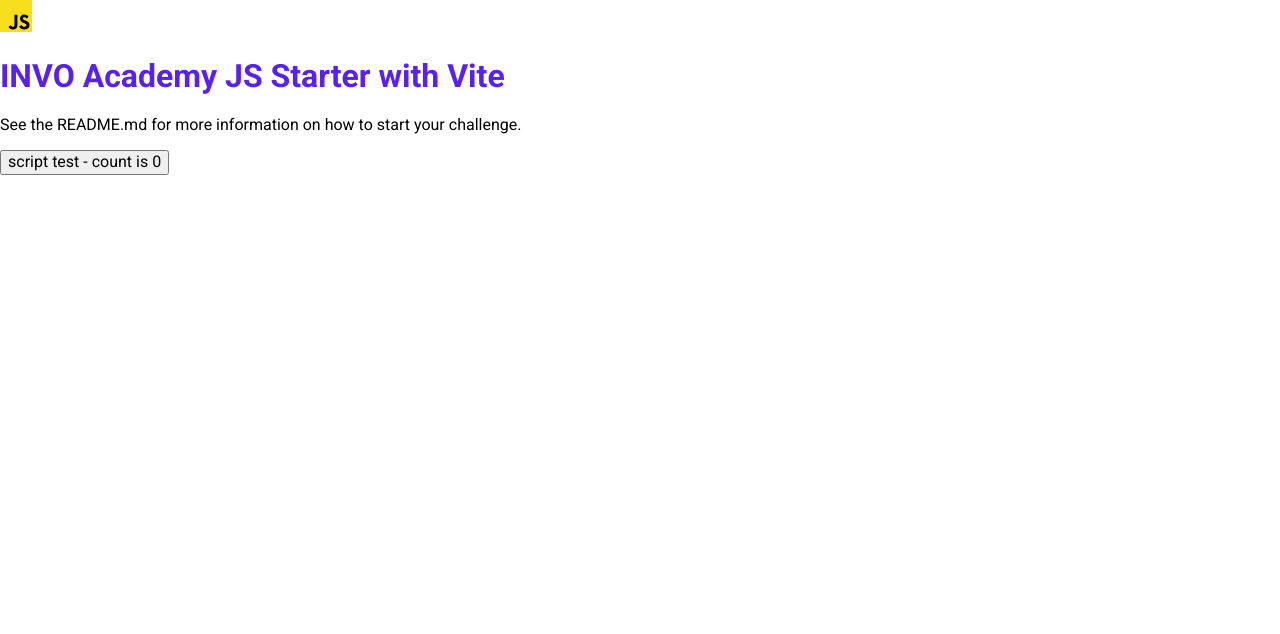
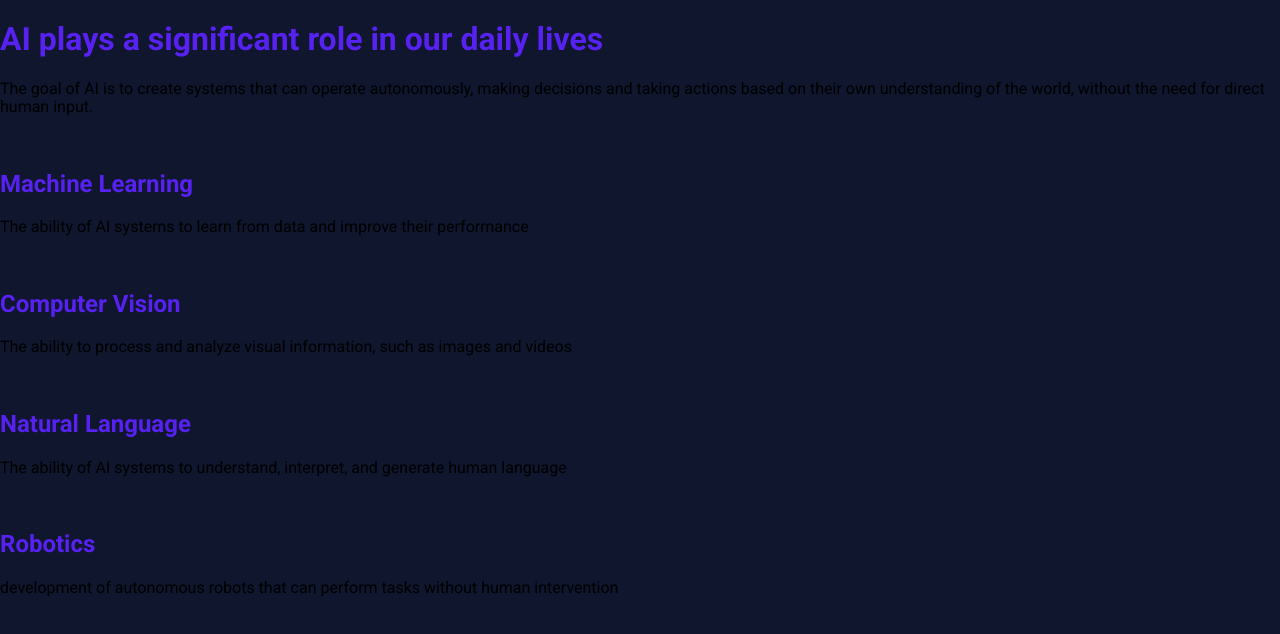
Before and after one commit to PufAnimalsDev/sectionOfTheFourAiAreas, a website built with Vite: page index.html in a window 1280 px wide. Built offline with nearby package versions, Linux system fonts and the light colour scheme.

Commit message:
add HTML structure

```diff
--- a/index.html
+++ b/index.html
@@ -5,21 +5,53 @@
   <meta charset="UTF-8" />
   <link rel="icon" type="image/svg+xml" href="/vite.svg" />
   <meta name="viewport" content="width=device-width, initial-scale=1.0" />
-  <title>INVO Academy JS Starter with Vite</title>
+  <title>AI plays a significant role in our daily lives</title>
 </head>
 
 <!-- In order to start your challenge, remove all the content inside <div id="home-page"></div> and start coding :) -->
 
 <body>
   <div id="home-page">
-    <div>
-      <img src="/public/images/javascript.svg" class="logo vanilla" alt="JavaScript logo" />
-      <h1>INVO Academy JS Starter with Vite</h1>
-      <p>
-        See the README.md for more information on how to start your challenge.
-      </p>
-      <div class="card">
-        <button id="counter" type="button"></button>
+    <div class="homepage-main-component">
+      <div class="homepage-main-component__heading-container">
+        <h1 class="homepage-main-component__title">AI plays a significant role in our daily lives</h1>
+        <p class="homepage-main-component__description">The goal of AI is to create systems that can operate
+          autonomously, making decisions and taking actions based on their own understanding of the world, without the
+          need for direct human input.</p>
+      </div>
+      <div class="homepage-main-component__contentGrid-container">
+        <div class="contentGrid-component">
+          <div class="contentGrid-component__img-wrapper">
+            <img src="" alt="">
+          </div>
+          <h2 class="contentGrid-component__titile">Machine Learning</h2>
+          <p class="contentGrid-component__description"> The ability of AI systems to learn from data and improve their
+            performance </p>
+        </div>
+        <div class="contentGrid-component">
+          <div class="contentGrid-component__img-wrapper">
+            <img src="" alt="">
+          </div>
+          <h2 class="contentGrid-component__titile">Computer Vision</h2>
+          <p class="contentGrid-component__description">The ability to process and analyze visual information, such as
+            images and videos</p>
+        </div>
+        <div class="contentGrid-component">
+          <div class="contentGrid-component__img-wrapper">
+            <img src="" alt="">
+          </div>
+          <h2 class="contentGrid-component__titile">Natural Language</h2>
+          <p class="contentGrid-component__description"> The ability of AI systems to understand, interpret, and
+            generate human language</p>
+        </div>
+        <div class="contentGrid-component">
+          <div class="contentGrid-component__img-wrapper">
+            <img src="" alt="">
+          </div>
+          <h2 class="contentGrid-component__titile">Robotics</h2>
+          <p class="contentGrid-component__description">development of autonomous robots that can perform tasks without
+            human intervention</p>
+        </div>
       </div>
     </div>
   </div>
--- a/src/global-styles/style.scss
+++ b/src/global-styles/style.scss
@@ -8,6 +8,7 @@
 body {
   font-family: 'Roboto', sans-serif;
   color: var(--color-primary);
+  background-color: var(--color-background);;
 }
 
 p {
--- a/src/global-styles/styles/root.scss
+++ b/src/global-styles/styles/root.scss
@@ -5,4 +5,5 @@
 :root {
     --color-primary: #5721f2;
     --color-on-surface: #000;
+    --color-background: #0F162D;
 }
```
Also changed, not shown: src/pages/home-page/styles/home-page.scss (line endings or trailing spaces).
